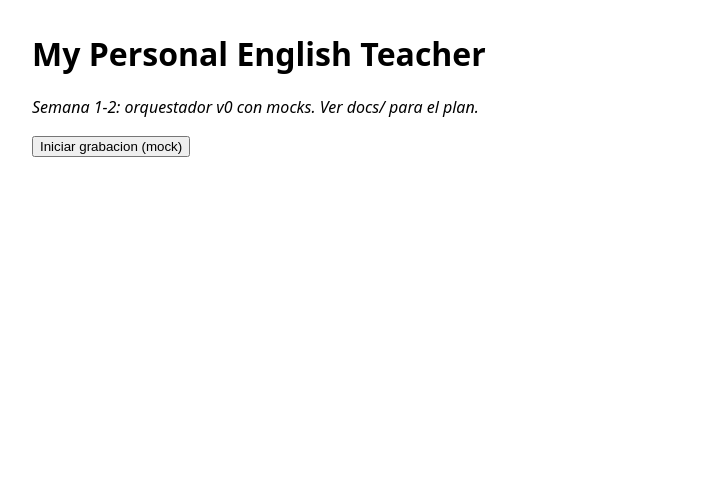
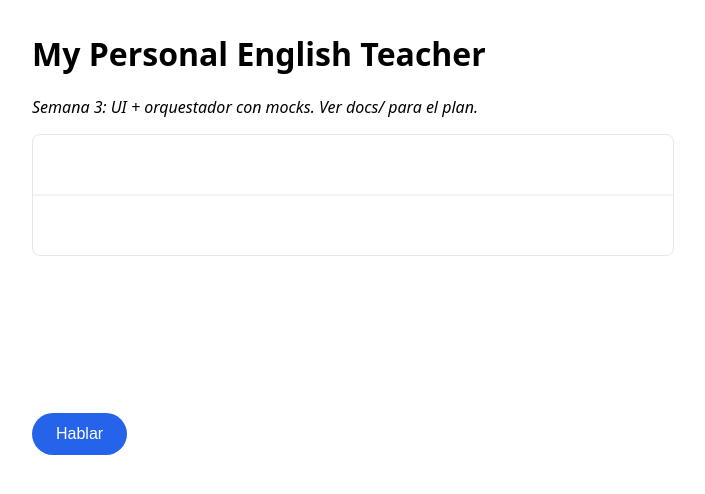
Before and after one commit to HumanoidCat/mpet, a React (Vite) app: page / in a window 1280 px wide. Shown: the top 494 px of the page, without its empty margins (288-993 px from the left). Built offline with nearby package versions, Linux system fonts and the light colour scheme.

Commit message:
feat(ui): chat, waveform en vivo y highlights de gramatica (S2-T6, S3-T2, S3-T4)

```diff
--- a/src/App.tsx
+++ b/src/App.tsx
@@ -3,41 +3,31 @@ import { createOrchestrator, type OrchestratorState } from '@core/orchestrator';
 import { createEventBus } from '@core/eventBus';
 import { createMockAudioEngine } from '@mocks/mockAudioEngine';
 import { createMockAIPipeline } from '@mocks/mockAIPipeline';
+import { Chat } from '@ui/chat/Chat';
+import { Waveform } from '@ui/visualizer/Waveform';
 import type { ChatMessage } from '@shared/contracts';
 
 /**
- * App shell (Semana 1-2). Usa el orquestador v0 con mocks:
- * los modulos reales (audio de Fabrizio, IA de Isaac, chat de Monestel)
- * lo iran sustituyendo sin cambiar el flujo.
+ * Composicion de la app (Semanas 2-3).
+ * Los modulos de audio e IA siguen siendo mocks; se sustituyen por los
+ * reales en la integracion S3-T5 cambiando solo estas dos factory calls.
  */
 
-const LABEL: Record<OrchestratorState, string> = {
-  idle: 'Iniciar grabacion (mock)',
-  recording: 'Detener y procesar',
-  processing: 'Procesando...',
-};
-
 export function App() {
-  const { bus, orch } = useMemo(() => {
+  const { bus, orch, audio } = useMemo(() => {
     const bus = createEventBus();
-    const orch = createOrchestrator({
-      audio: createMockAudioEngine(),
-      ai: createMockAIPipeline(),
-      bus,
-    });
-    return { bus, orch };
+    const audio = createMockAudioEngine();
+    const ai = createMockAIPipeline();
+    const orch = createOrchestrator({ audio, ai, bus });
+    return { bus, orch, audio };
   }, []);
 
   const [messages, setMessages] = useState<ChatMessage[]>([]);
   const [state, setState] = useState<OrchestratorState>('idle');
 
   useEffect(() => {
-    const offMsg = bus.on('message', (e) =>
-      setMessages((m) => [...m, e.message])
-    );
-    const offErr = bus.on('error', (e) =>
-      console.error(`[${e.stage}] ${e.error}`)
-    );
+    const offMsg = bus.on('message', (e) => setMessages((m) => [...m, e.message]));
+    const offErr = bus.on('error', (e) => console.error(`[${e.stage}] ${e.error}`));
     return () => {
       offMsg();
       offErr();
@@ -45,36 +35,18 @@ export function App() {
   }, [bus]);
 
   async function onMicClick() {
-    const p = orch.toggleMic();
+    const turn = orch.toggleMic();
     setState(orch.getState() === 'idle' ? 'processing' : orch.getState());
-    await p;
+    await turn;
     setState(orch.getState());
   }
 
   return (
     <main style={{ fontFamily: 'system-ui', maxWidth: 640, margin: '2rem auto', padding: '0 1rem' }}>
       <h1>My Personal English Teacher</h1>
-      <p><em>Semana 1-2: orquestador v0 con mocks. Ver docs/ para el plan.</em></p>
-      <button onClick={onMicClick} disabled={state === 'processing'}>
-        {LABEL[state]}
-      </button>
-      <ul style={{ listStyle: 'none', padding: 0 }}>
-        {messages.map((m) => (
-          <li key={m.id} style={{ margin: '0.5rem 0', textAlign: m.role === 'user' ? 'right' : 'left' }}>
-            <span style={{
-              display: 'inline-block', padding: '0.5rem 0.75rem', borderRadius: 12,
-              background: m.role === 'user' ? '#dbeafe' : '#dcfce7',
-            }}>
-              <strong>{m.role === 'user' ? 'Tu' : 'Tutor'}:</strong> {m.text}
-              {m.correction && m.correction.edits.length > 0 && (
-                <div style={{ fontSize: '0.85em', marginTop: 4 }}>
-                  <s>{m.correction.edits[0].original}</s> {'->'} <b>{m.correction.edits[0].corrected}</b>
-                </div>
-              )}
-            </span>
-          </li>
-        ))}
-      </ul>
+      <p><em>Semana 3: UI + orquestador con mocks. Ver docs/ para el plan.</em></p>
+      <Waveform audio={audio} />
+      <Chat messages={messages} state={state} onMicClick={onMicClick} />
     </main>
   );
 }
--- /dev/null
+++ b/src/ui/chat/Chat.tsx
@@ -0,0 +1,92 @@
+import type { ChatMessage } from '@shared/contracts';
+import type { OrchestratorState } from '@core/orchestrator';
+import { buildSegments } from './highlight';
+
+/**
+ * Chat de conversacion (S2-T6 + S3-T4).
+ * Duenio actual: Alejandro (modulo UI asumido por baja del integrante).
+ *
+ * Componente presentacional: recibe mensajes y estado por props,
+ * no conoce al orquestador ni a los modulos de audio/IA.
+ */
+
+const MIC_LABEL: Record<OrchestratorState, string> = {
+  idle: 'Hablar',
+  recording: 'Detener y corregir',
+  processing: 'Procesando...',
+};
+
+const MIC_COLOR: Record<OrchestratorState, string> = {
+  idle: '#2563eb',
+  recording: '#dc2626',
+  processing: '#9ca3af',
+};
+
+interface Props {
+  messages: ChatMessage[];
+  state: OrchestratorState;
+  onMicClick: () => void;
+}
+
+export function Chat({ messages, state, onMicClick }: Props) {
+  return (
+    <section aria-label="Conversacion">
+      <ul style={{ listStyle: 'none', padding: 0, minHeight: 120 }}>
+        {messages.map((m) => (
+          <li
+            key={m.id}
+            style={{ margin: '0.5rem 0', textAlign: m.role === 'user' ? 'right' : 'left' }}
+          >
+            <span
+              style={{
+                display: 'inline-block',
+                padding: '0.5rem 0.75rem',
+                borderRadius: 12,
+                maxWidth: '85%',
+                background: m.role === 'user' ? '#dbeafe' : '#dcfce7',
+              }}
+            >
+              <strong>{m.role === 'user' ? 'Tu' : 'Tutor'}:</strong>{' '}
+              {m.role === 'user' && m.correction && m.correction.edits.length > 0
+                ? buildSegments(m.text, m.correction.edits).map((s, i) => {
+                    if (s.kind === 'error')
+                      return (
+                        <s key={i} style={{ color: '#dc2626', marginRight: 4 }}>
+                          {s.text}
+                        </s>
+                      );
+                    if (s.kind === 'fix')
+                      return (
+                        <b key={i} style={{ color: '#16a34a', marginRight: 4 }}>
+                          {s.text}
+                        </b>
+                      );
+                    return (
+                      <span key={i} style={{ marginRight: 4 }}>
+                        {s.text}
+                      </span>
+                    );
+                  })
+                : m.text}
+            </span>
+          </li>
+        ))}
+      </ul>
+      <button
+        onClick={onMicClick}
+        disabled={state === 'processing'}
+        style={{
+          padding: '0.75rem 1.5rem',
+          fontSize: '1rem',
+          borderRadius: 999,
+          border: 'none',
+          color: 'white',
+          cursor: state === 'processing' ? 'wait' : 'pointer',
+          background: MIC_COLOR[state],
+        }}
+      >
+        {MIC_LABEL[state]}
+      </button>
+    </section>
+  );
+}
--- /dev/null
+++ b/src/ui/chat/highlight.ts
@@ -0,0 +1,33 @@
+import type { Edit } from '@shared/contracts';
+
+/**
+ * Segmentacion de un texto corregido para resaltado en el chat (S3-T4).
+ * Duenio actual: Alejandro (modulo UI asumido por baja del integrante).
+ *
+ * Dado el texto original y los edits del corrector gramatical, produce una
+ * lista de segmentos renderizables: palabras normales, palabras con error
+ * (se muestran tachadas) y su correccion (se muestra resaltada).
+ */
+
+export interface Segment {
+  kind: 'plain' | 'error' | 'fix';
+  text: string;
+}
+
+export function buildSegments(originalText: string, edits: Edit[]): Segment[] {
+  const words = originalText.split(/\s+/).filter((w) => w.length > 0);
+  const byIndex = new Map<number, Edit>();
+  for (const e of edits) byIndex.set(e.index, e);
+
+  const segments: Segment[] = [];
+  words.forEach((word, i) => {
+    const edit = byIndex.get(i);
+    if (edit) {
+      segments.push({ kind: 'error', text: edit.original });
+      segments.push({ kind: 'fix', text: edit.corrected });
+    } else {
+      segments.push({ kind: 'plain', text: word });
+    }
+  });
+  return segments;
+}
--- /dev/null
+++ b/src/ui/visualizer/Waveform.tsx
@@ -0,0 +1,97 @@
+import { useEffect, useRef } from 'react';
+import type { AudioEngine } from '@shared/contracts';
+
+/**
+ * Waveform en tiempo real sobre Canvas (S3-T2).
+ * Duenio actual: Alejandro (modulo UI asumido por baja del integrante).
+ *
+ * Se suscribe a AudioEngine.onFrame y mantiene un buffer deslizante de las
+ * ultimas muestras. Dibuja con requestAnimationFrame para no bloquear la UI
+ * (objetivo: 30+ fps, ver RF-03 en la matriz de trazabilidad).
+ */
+
+const BUFFER_SECONDS = 2;
+const SAMPLE_RATE = 16000;
+const BUFFER_SIZE = BUFFER_SECONDS * SAMPLE_RATE;
+
+interface Props {
+  audio: AudioEngine;
+  width?: number;
+  height?: number;
+}
+
+export function Waveform({ audio, width = 640, height = 120 }: Props) {
+  const canvasRef = useRef<HTMLCanvasElement>(null);
+  // Buffer circular de muestras recientes
+  const bufferRef = useRef<Float32Array>(new Float32Array(BUFFER_SIZE));
+  const writeposRef = useRef(0);
+
+  useEffect(() => {
+    const unsubscribe = audio.onFrame((frame) => {
+      const buf = bufferRef.current;
+      let pos = writeposRef.current;
+      for (let i = 0; i < frame.pcm.length; i++) {
+        buf[pos] = frame.pcm[i];
+        pos = (pos + 1) % BUFFER_SIZE;
+      }
+      writeposRef.current = pos;
+    });
+
+    let rafId = 0;
+    const draw = () => {
+      const canvas = canvasRef.current;
+      if (canvas) {
+        const ctx = canvas.getContext('2d');
+        if (ctx) {
+          const buf = bufferRef.current;
+          const start = writeposRef.current; // muestra mas antigua
+          ctx.clearRect(0, 0, width, height);
+
+          // Linea central (referencia de amplitud cero)
+          ctx.strokeStyle = '#e5e7eb';
+          ctx.beginPath();
+          ctx.moveTo(0, height / 2);
+          ctx.lineTo(width, height / 2);
+          ctx.stroke();
+
+          // Onda: un valor min/max por columna de pixeles
+          const samplesPerPx = Math.floor(BUFFER_SIZE / width);
+          ctx.strokeStyle = '#2563eb';
+          ctx.beginPath();
+          for (let x = 0; x < width; x++) {
+            let min = 1.0;
+            let max = -1.0;
+            const base = start + x * samplesPerPx;
+            for (let s = 0; s < samplesPerPx; s++) {
+              const v = buf[(base + s) % BUFFER_SIZE];
+              if (v < min) min = v;
+              if (v > max) max = v;
+            }
+            const yMin = ((1 - min) / 2) * height;
+            const yMax = ((1 - max) / 2) * height;
+            ctx.moveTo(x + 0.5, yMin);
+            ctx.lineTo(x + 0.5, yMax);
+          }
+          ctx.stroke();
+        }
+      }
+      rafId = requestAnimationFrame(draw);
+    };
+    rafId = requestAnimationFrame(draw);
+
+    return () => {
+      unsubscribe();
+      cancelAnimationFrame(rafId);
+    };
+  }, [audio, width, height]);
+
+  return (
+    <canvas
+      ref={canvasRef}
+      width={width}
+      height={height}
+      style={{ width: '100%', maxWidth: width, border: '1px solid #e5e7eb', borderRadius: 8 }}
+      aria-label="Forma de onda del microfono"
+    />
+  );
+}
```
Also changed, not shown: guias/alejandro.md (+2 -0 lines), guias/monestel.md (+6 -1 lines), 3 other files (tests, documents, lock files or other folders).
